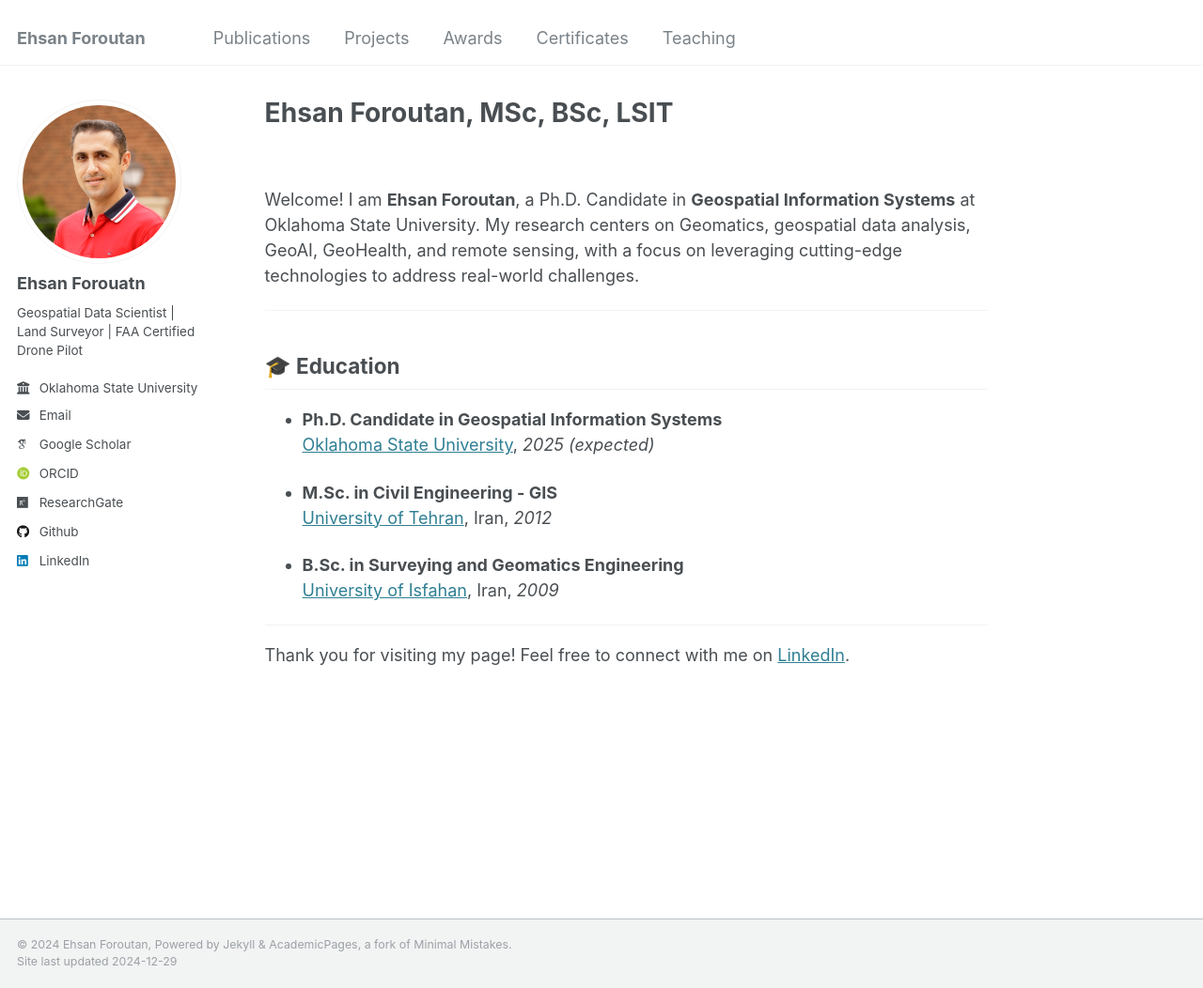
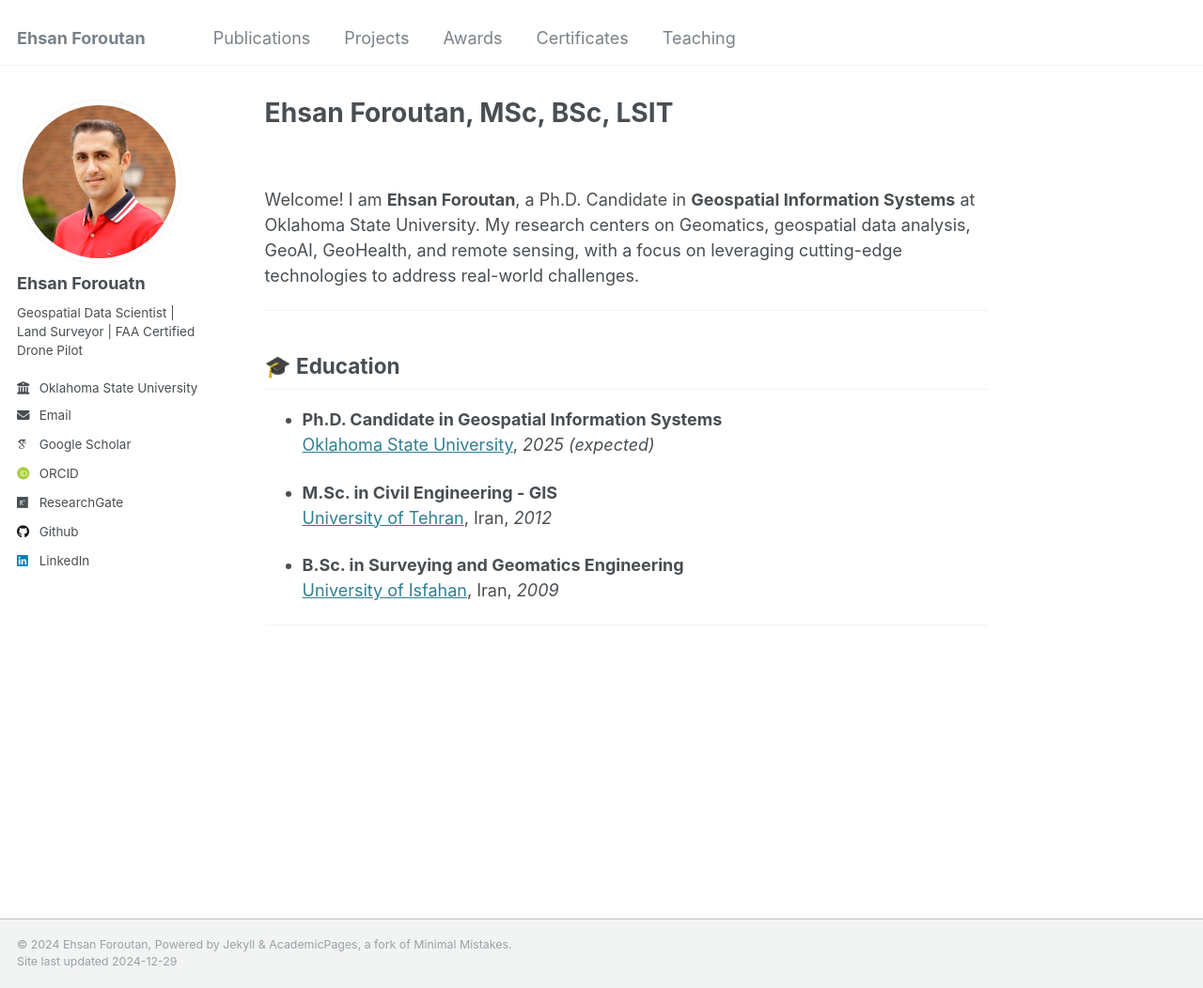
Before and after one commit to eforoutan/eforoutan.github.io, a Jekyll site: the page built from _pages/about.md, in a window 1280 px wide and 1052 px high. Shown: the whole window at 94% size. Built offline with Jekyll 4.4.1, drawn with Linux system fonts in a browser that asks for light colours; some web fonts are replaced.

Commit message:
Update about.md

```diff
--- a/_pages/about.md
+++ b/_pages/about.md
@@ -25,5 +25,3 @@ Welcome! I am **Ehsan Foroutan**, a Ph.D. Candidate in **Geospatial Information
   [University of Isfahan](https://www.ui.ac.ir/EN), Iran, *2009*
 
 ---
-
-Thank you for visiting my page! Feel free to connect with me on [LinkedIn](https://www.linkedin.com).
```
